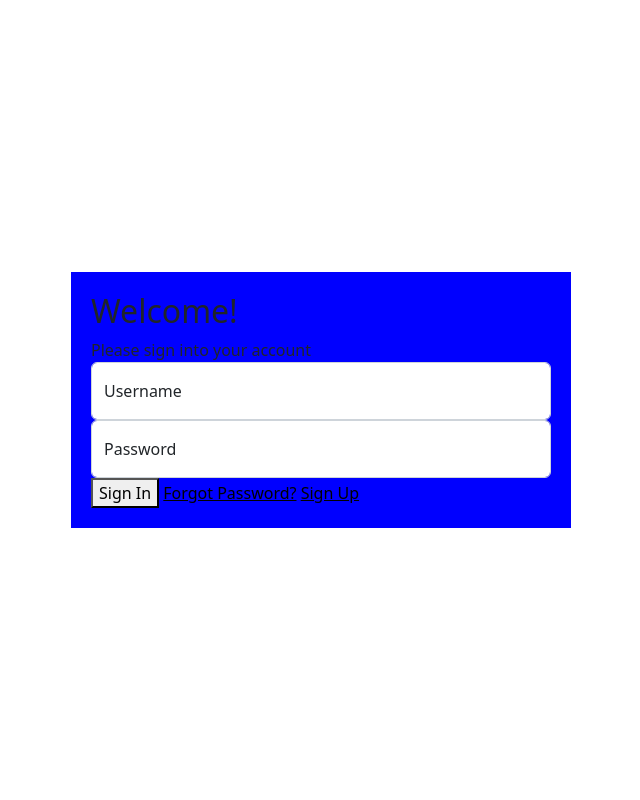
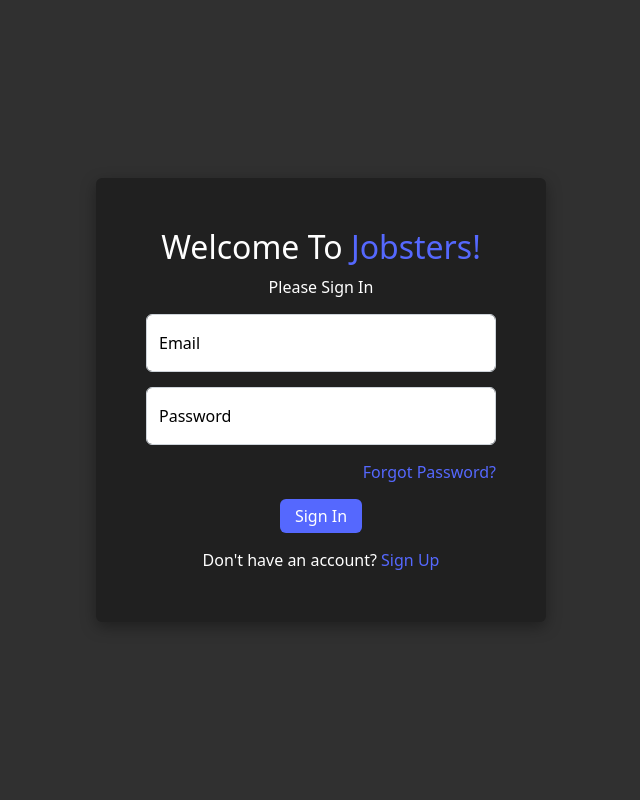
Before and after one commit to ddahan008/CODEBUSTERS, a PHP site: page / in a window 1280 px wide. Shown: the whole page, without its empty margins (319-959 px from the left). Run offline with PHP 8.4, Linux system fonts and the light colour scheme.

Commit message:
Final Prototype Changes
- Changed username to email
- Added password encryption
- Added css to make prototype pleasing to eyes
- Added db.txt containing mysql queries
- Added sample profile image

```diff
--- a/Includes/signin-inc.php
+++ b/Includes/signin-inc.php
@@ -3,14 +3,14 @@
 
 <?php
 
-if(isset($_POST["submit"])) {
+if(isset($_POST["signin"])) {
 
-    $username = $_POST["username"];
+    $email = $_POST["email"];
     $password = $_POST["password"];
 
     include_once "../Classes/dbh-classes.php";
     include_once "../Classes/signin-classes.php";
-    $signin = new Signin($username, $password);
+    $signin = new Signin($email, $password);
 
     $signin->signinUser();
 
--- a/Includes/signup-inc.php
+++ b/Includes/signup-inc.php
@@ -7,12 +7,12 @@
 
 if(isset($_POST["signup"])) {
 
-    $username = $_POST["username"];
+    $email = $_POST["email"];
     $password = $_POST["password"];
 
     include_once "../Classes/dbh-classes.php";
     include_once "../Classes/signup-classes.php";
-    $signup = new Signup($username, $password);
+    $signup = new Signup($email, $password);
 
     //This object will call the signupUser function which will initiate the user creation process.
     $signup->signupUser();
--- /dev/null
+++ b/index.css
@@ -0,0 +1,52 @@
+html, body {
+    height: 100%;
+    display: flex;
+    justify-content: center;
+    align-items: center;
+    background: #303030;
+}
+
+a {
+    text-decoration: none;
+    color: #5568FE;
+    transition: 0.3s;
+}
+
+a:hover {
+    color: #4554cc;
+    transition: 0.3s;
+}
+
+.Signin-box {
+    padding: 50px;
+    background: #202020;
+    color: #fff;
+    text-align: center;
+    border-radius: 6px;
+    width: 450px;
+    box-shadow: rgba(0, 0, 0, 0.35) 0px 5px 15px;
+}
+
+.Color-5568FE {
+    color: #5568FE;
+}
+
+.Login-form {
+    color: #000;
+    margin: 15px 0px 15px 0px;
+}
+
+.Button {
+    padding: 5px 15px 5px 15px;
+    margin: 15px 0px 15px 0px;
+    border: none;
+    color: white;
+    background: #5568FE;
+    border-radius: 6px;
+    transition: 0.3s;
+}
+
+.Button:hover {
+    background: #4554cc;
+    transition: 0.3s;
+}
--- a/index.php
+++ b/index.php
@@ -6,28 +6,27 @@
     <meta name="viewport" content="width=device-width, initial-scale=1">
     <link href="https://cdn.jsdelivr.net/npm/bootstrap@5.2.1/dist/css/bootstrap.min.css" rel="stylesheet">
     <script src="https://cdn.jsdelivr.net/npm/bootstrap@5.2.1/dist/js/bootstrap.bundle.min.js"></script>
+    <link href="index.css" rel="stylesheet">
 </head>
 
-<body style="height: 100%; display: flex; justify-content: center; align-items: center;">
+<body>
 
-    <div style="width: 500px; background: blue; padding: 20px;">
-        <h2>Welcome!</h2>
-        <span>Please sign into your account</span>
-
+    <div class="Signin-box">
+        <h2>Welcome To <span class="Color-5568FE">Jobsters!</span></h2>
+        <span>Please Sign In</span>
         <div>
             <form action="Includes/signin-inc.php" method="post">
-                <div class="form-floating">
-                    <input type="text" class="form-control" id="username" placeholder="Enter username" name="username" autocomplete="off">
-                    <label for="username">Username</label>
+                <div class="form-floating Login-form">
+                    <input type="text" class="form-control" id="email" placeholder="Enter email" name="email" autocomplete="off">
+                    <label for="email">Email</label>
                 </div>
-
-                <div class="form-floating">
+                <div class="form-floating Login-form">
                     <input type="password" class="form-control" id="password" placeholder="Enter password" name="password" autocomplete="off">
                     <label for="password">Password</label>
                 </div>
-                <button type="submit" name="submit">Sign In</button>
-                <a href="forgotpassword.php" style="color: black;">Forgot Password?</a>
-                <a href="signup.php" style="color: black;">Sign Up</a>
+                <div style="text-align: right;"><a href="">Forgot Password?</a></div>
+                <button type="submit" name="signin" class="Button">Sign In</button>
+                <div>Don't have an account? <a href="signup.php">Sign Up</a></div>
             </form>
         </div>
     </div>
```
Also changed, not shown: Classes/signin-classes.php (+33 -16 lines), Classes/signup-classes.php (+33 -15 lines), db.txt (added, +7 -0 lines), profile.css (added, +44 -0 lines), profile.php (+18 -11 lines), signup.css (added, +52 -0 lines), signup.php (+12 -9 lines), Images/wall-e.jpg (added).
